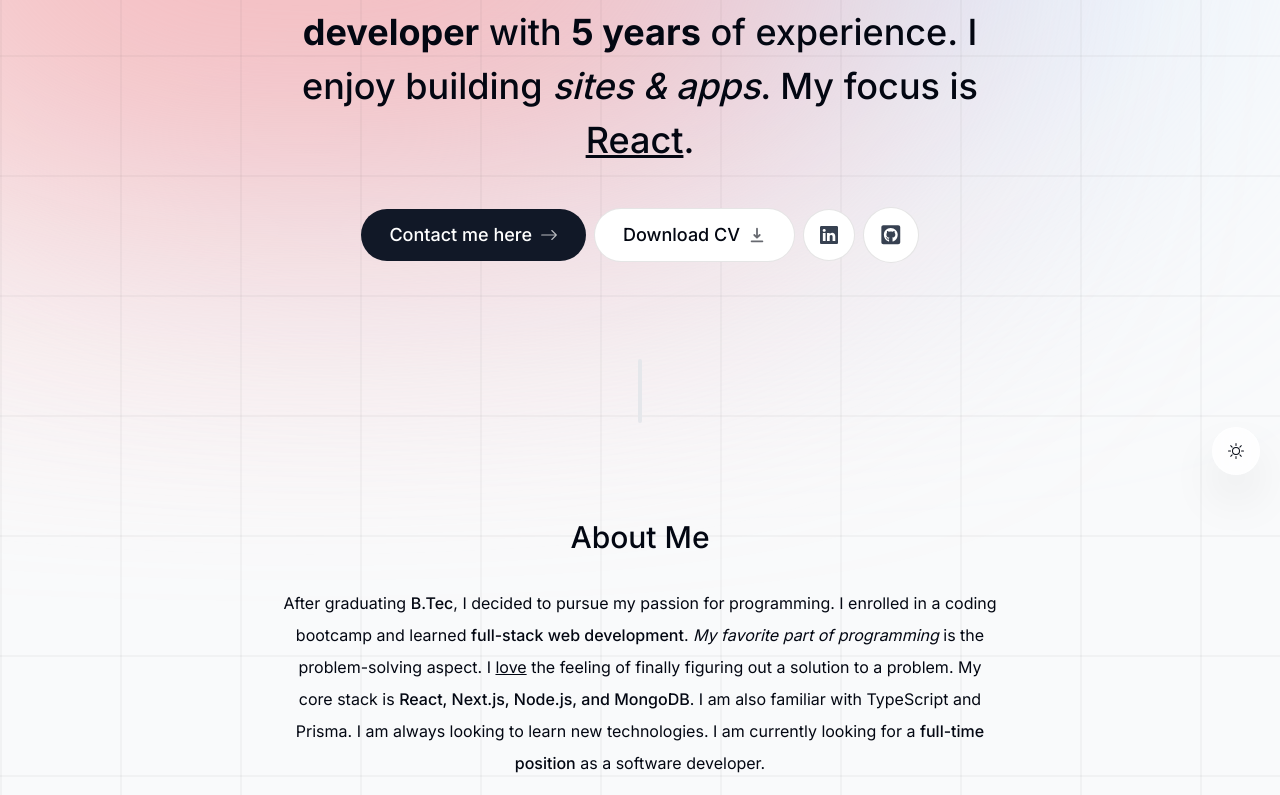
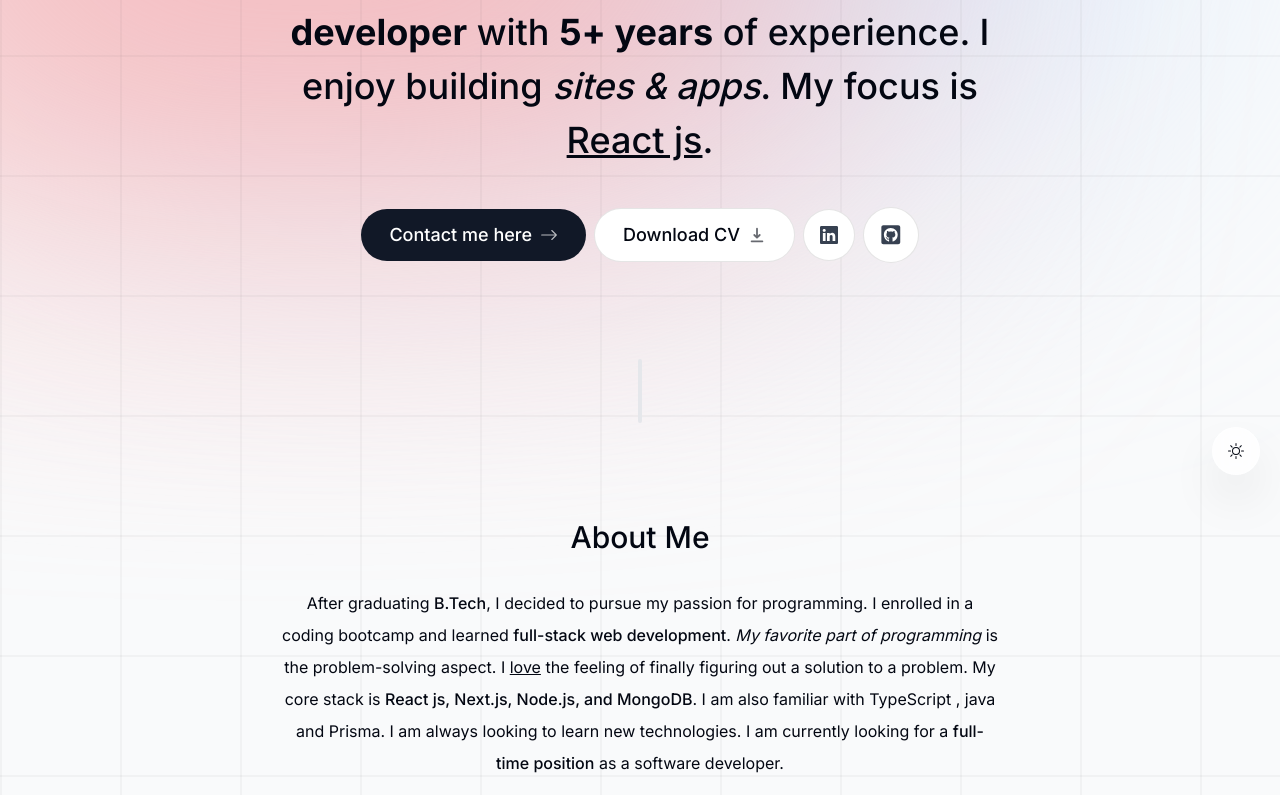
Before and after one commit to ra-hul-rv/portfolio, a Next.js app: page / in a window 1280 px wide. Shown: the part 305-1100 px from the top of the page. Built offline with nearby package versions, Linux system fonts and the light colour scheme; no server answers.

Commit message:
data changes

```diff
--- a/src/Components/about.tsx
+++ b/src/Components/about.tsx
@@ -1,10 +1,10 @@
-import useActiveSection from '@/Hooks/useActiveSection';
-import { motion } from 'framer-motion';
-import React from 'react'
-import SectionHeading from './section-heading';
+import useActiveSection from "@/Hooks/useActiveSection";
+import { motion } from "framer-motion";
+import React from "react";
+import SectionHeading from "./section-heading";
 
 const About = () => {
-const {ref}=useActiveSection({sectionName:'About',threshold:1})
+  const { ref } = useActiveSection({ sectionName: "About", threshold: 1 });
 
   return (
     <motion.section
@@ -14,32 +14,33 @@
       animate={{ opacity: 1, y: 0 }}
       transition={{ delay: 0.175 }}
       id="about"
-  >        <SectionHeading>About me</SectionHeading>
+    >
+      {" "}
+      <SectionHeading>About me</SectionHeading>
       <p className="mb-3">
-        After graduating {" "}
-        <span className="font-medium">B.Tec</span>, I decided to pursue my
-        passion for programming. I enrolled in a coding bootcamp and learned{" "}
+        After graduating <span className="font-medium">B.Tech</span>, I decided
+        to pursue my passion for programming. I enrolled in a coding bootcamp
+        and learned{" "}
         <span className="font-medium">full-stack web development</span>.{" "}
         <span className="italic">My favorite part of programming</span> is the
         problem-solving aspect. I <span className="underline">love</span> the
         feeling of finally figuring out a solution to a problem. My core stack
         is{" "}
         <span className="font-medium">
-          React, Next.js, Node.js, and MongoDB
+          React js, Next.js, Node.js, and MongoDB
         </span>
-        . I am also familiar with TypeScript and Prisma. I am always looking to
-        learn new technologies. I am currently looking for a{" "}
+        . I am also familiar with TypeScript , java and Prisma. I am always
+        looking to learn new technologies. I am currently looking for a{" "}
         <span className="font-medium">full-time position</span> as a software
         developer.
       </p>
-
       <p>
-        <span className="italic">When I&apos;m not coding</span>, I enjoy playing
-        video games, watching movies. I also enjoy{" "}
+        <span className="italic">When I&apos;m not coding</span>, I enjoy
+        playing video games, watching movies. I also enjoy{" "}
         <span className="font-medium">learning new things</span>.
       </p>
     </motion.section>
-  )
-}
+  );
+};
 
-export default About
+export default About;
--- a/src/Components/intro.tsx
+++ b/src/Components/intro.tsx
@@ -47,9 +47,9 @@
         >
           <span className="font-bold">Hello, I&apos;m Rahul RV.</span> I&apos;m
           a <span className="font-bold">full-stack developer</span> with{" "}
-          <span className="font-bold">5 years</span> of experience. I enjoy
+          <span className="font-bold">5+ years</span> of experience. I enjoy
           building <span className="italic">sites & apps</span>. My focus is{" "}
-          <span className="underline">React</span>.
+          <span className="underline"> React js</span>.
         </motion.h1>
 
         <motion.div
--- a/src/lib/data.ts
+++ b/src/lib/data.ts
@@ -105,5 +105,6 @@
   // "PostgreSQL",
   // "Python",
   // "Django",
-  "Framer Motion",
+  "Java",
+  // "Framer Motion",
 ] as const;
```
Lines whose indentation alone changed are shown as unchanged.
